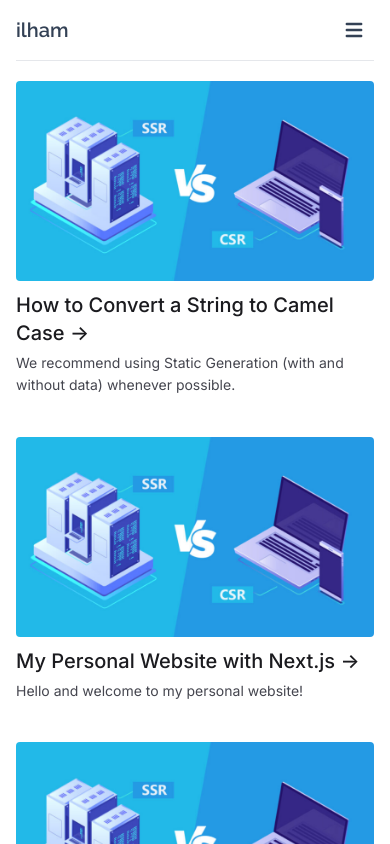
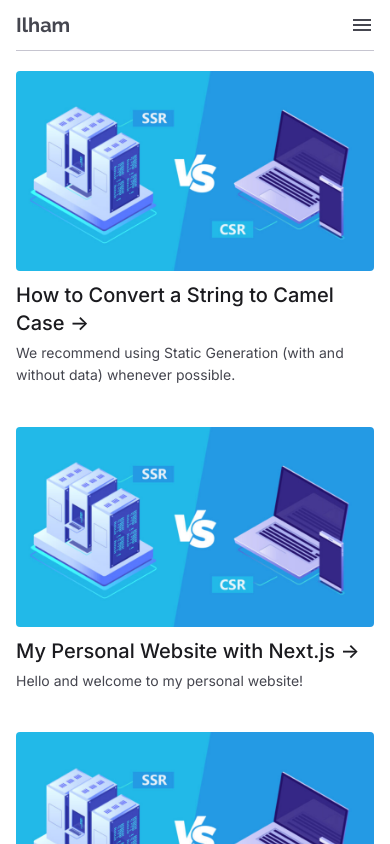
Before and after one commit to ilhamprabaswara/ilham.cc, a Next.js app: page /blog in a window 390 px wide. Shown: the top 844 px of the page. Built offline with nearby package versions, Linux system fonts and the light colour scheme.

Commit message:
Change navbar width and color

```diff
--- a/components/navbar.js
+++ b/components/navbar.js
@@ -1,31 +1,61 @@
-import Link from "next/link"
-import { useState } from "react"
+import Link from "next/link";
+import { useState } from "react";
 
 export default function NavBar() {
-    const [isHidden, setHidden] = useState('false')
+  const [isHidden, setHidden] = useState("false");
   const handleHidden = () => {
     setHidden(!isHidden);
-    }
+  };
   return (
     <header>
-            <nav className="border-b border-gray-200 mb-5 py-2.5 text-slate-700">
-                <div className="container flex flex-wrap items-center justify-between mx-auto">
-                    <Link href="/" className="flex items-center">
-                        <span className="font-Raleway self-center text-xl font-semibold whitespace-nowrap">ilham</span>
+      <nav className="border-b border-[#C6C5D0] mb-5 py-[11px] text-[#45464F]">
+        <div className="flex flex-wrap items-center justify-between">
+          <Link href="/">
+            <span className="font-bold font-Raleway text-xl whitespace-nowrap">
+              Ilham
+            </span>
           </Link>
-                    <button onClick={handleHidden} data-collapse-toggle="navbar-default" type="button" className="inline-flex items-center p-2 ml-3 text-sm text-slate-700 rounded-lg md:hidden hover:bg-gray-100 focus:outline-none focus:ring-2 focus:ring-gray-200" aria-controls="navbar-default" aria-expanded="false">
+          <button
+            onClick={handleHidden}
+            data-collapse-toggle="navbar-default"
+            type="button"
+            className="text-sm rounded-lg md:hidden hover:bg-gray-100"
+            aria-controls="navbar-default"
+            aria-expanded="false"
+          >
             <span className="sr-only">Open main menu</span>
-                        <svg className="w-6 h-6" aria-hidden="true" fill="currentColor" viewBox="0 0 20 20" xmlns="http://www.w3.org/2000/svg"><path fillRule="evenodd" d="M3 5a1 1 0 011-1h12a1 1 0 110 2H4a1 1 0 01-1-1zM3 10a1 1 0 011-1h12a1 1 0 110 2H4a1 1 0 01-1-1zM3 15a1 1 0 011-1h12a1 1 0 110 2H4a1 1 0 01-1-1z" clipRule="evenodd"></path></svg>
+            <svg
+              width="24"
+              height="24"
+              viewBox="0 0 24 24"
+              fill="none"
+              xmlns="http://www.w3.org/2000/svg"
+            >
+              <path
+                fill-rule="evenodd"
+                clip-rule="evenodd"
+                d="M3 8V6H21V8H3ZM3 13H21V11H3V13ZM3 18H21V16H3V18Z"
+                fill="#45464F"
+              />
+            </svg>
           </button>
-                    <div className={`${isHidden ? "hidden" : ""} w-full md:block md:w-auto`} id="navbar-default">
+          <div
+            className={`${isHidden ? "hidden" : ""} w-full md:block md:w-auto`}
+            id="navbar-default"
+          >
             <ul className="flex flex-col p-4 mt-4 border border-gray-100 rounded-lg md:flex-row md:space-x-8 md:mt-0 md:text-sm md:font-medium md:border-0">
               {[
-                                ['Work', '/work'],
-                                ['Blog', '/blog'],
-                                ['About', '/about'],
+                ["Work", "/work"],
+                ["Blog", "/blog"],
+                ["About", "/about"],
               ].map(([title, url]) => (
                 <li key={title}>
-                                    <Link className="block transition font-semibold py-2 pl-3 pr-4 text-slate-500 rounded hover:bg-gray-100 md:hover:bg-transparent md:border-0 md:hover:text-blue-600 md:p-0" href={url}>{title}</Link>
+                  <Link
+                    className="block transition font-semibold py-2 pl-3 pr-4 text-slate-500 rounded hover:bg-gray-100 md:hover:bg-transparent md:border-0 md:hover:text-blue-600 md:p-0"
+                    href={url}
+                  >
+                    {title}
+                  </Link>
                 </li>
               ))}
             </ul>
@@ -47,5 +77,5 @@ export default function NavBar() {
                 </div>
             </nav> */}
     </header>
-    )
+  );
 }
```
Lines whose indentation alone changed are shown as unchanged.
